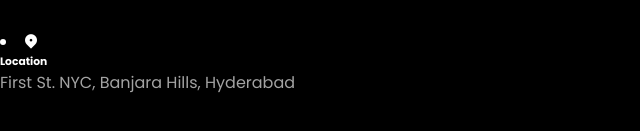
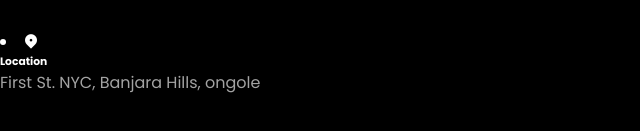
Before and after one commit to Nagasai1525/PRODIGY_WD_01, a plain HTML site: page index.html in a window 1280 px wide. Shown: the part 4931-5062 px from the top of the page, 0-640 px from the left. Drawn offline with nearby package versions, Linux system fonts and the light colour scheme.

Commit message:
Update index.html

```diff
--- a/index.html
+++ b/index.html
@@ -355,7 +355,7 @@
                <span><i class="ri-map-pin-2-fill"></i></span>
               <div>
                 <h6>Location</h6>
-                <p>First St. NYC, Banjara Hills, Hyderabad</p>
+                <p>First St. NYC, Banjara Hills, ongole</p>
               </div>
             </li>
           </div>
```
